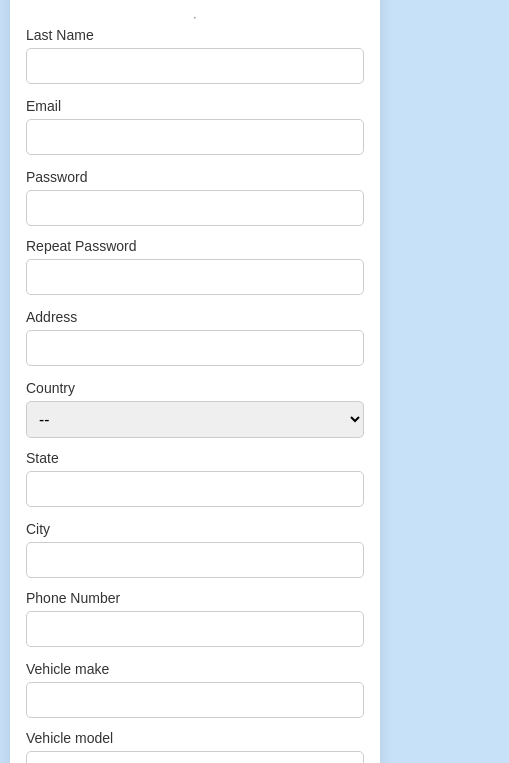
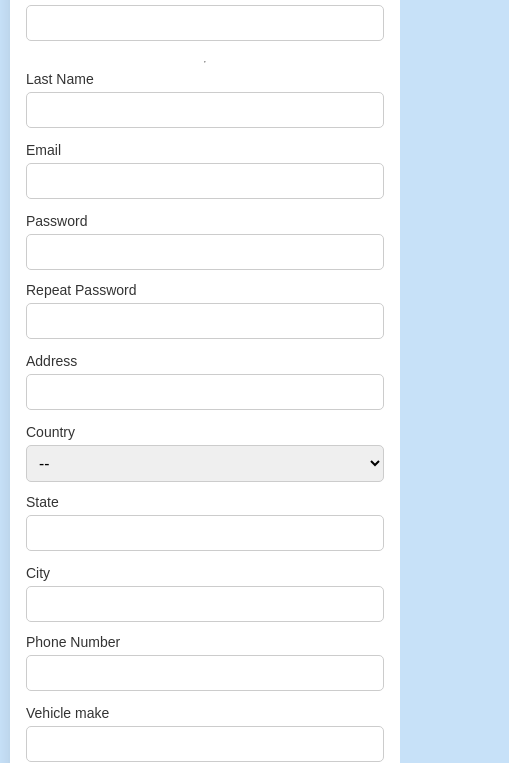
Before and after one commit to emilyzuniga049/Segundo_Proyecto_Web, a plain HTML site: page Edit Profile/Index.html in a window 390 px wide. Shown: the part 337-1100 px from the top of the page, 509 px wide, since content can reach past the window. Drawn offline with Linux system fonts and the light colour scheme; sample sign-in values are in the browser's storage.

Commit message:
Modifico y agrego referencia para responsive

```diff
--- a/Edit Profile/Index.html
+++ b/Edit Profile/Index.html
@@ -3,9 +3,11 @@
 <head>
   <meta charset="UTF-8">
   <title>Edit Profile</title>
+  <meta name="viewport" content="width=device-width, initial-scale=1.0">
   <!-- estilo general y especifico -->
   <link rel="stylesheet" href="../css/estilos.css">
   <link rel="stylesheet" href="../css/estilo_nav_logo.css">
+  <link rel="stylesheet" href="../css/layout_base.css">
   <link rel="stylesheet" href="../css/estilo_edit_profile.css">
   <script src="../js/edit_profile_user.js"></script>
 <script src="../js/edit_profile_driver.js"></script>
```
